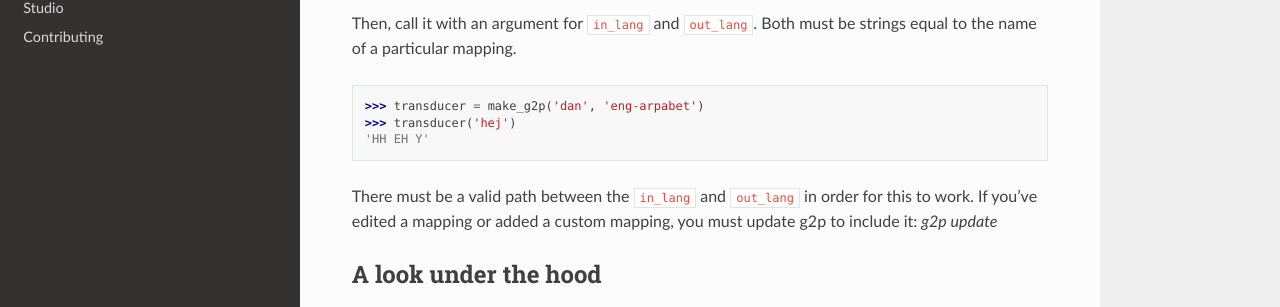
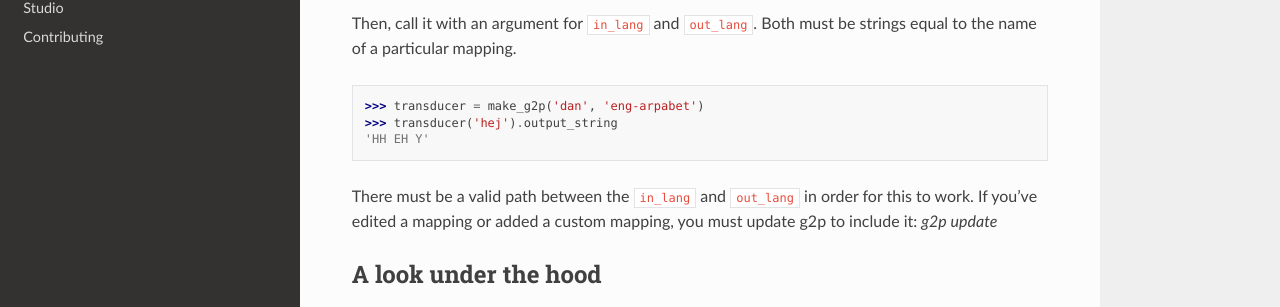
Before and after one commit to roedoejet/g2p, a Sphinx documentation site: the page built from docs/package.rst, in a window 1280 px wide and 1141 px high. Shown: the part 294-601 px from the top of the window. Built offline with Sphinx 7.4.7 and the Read the Docs theme 2.0.0, drawn with Linux system fonts in a browser that asks for light colours.

```diff
--- a/docs/package.rst
+++ b/docs/package.rst
@@ -14,7 +14,7 @@ Then, call it with an argument for :code:`in_lang` and :code:`out_lang`. Both mu
 .. code-block:: python
 
     >>> transducer = make_g2p('dan', 'eng-arpabet')
-    >>> transducer('hej')
+    >>> transducer('hej').output_string
     'HH EH Y'
 
 
```
Also changed, not shown: other parts of docs/package.rst (+1 -1 lines), 2 other files.
